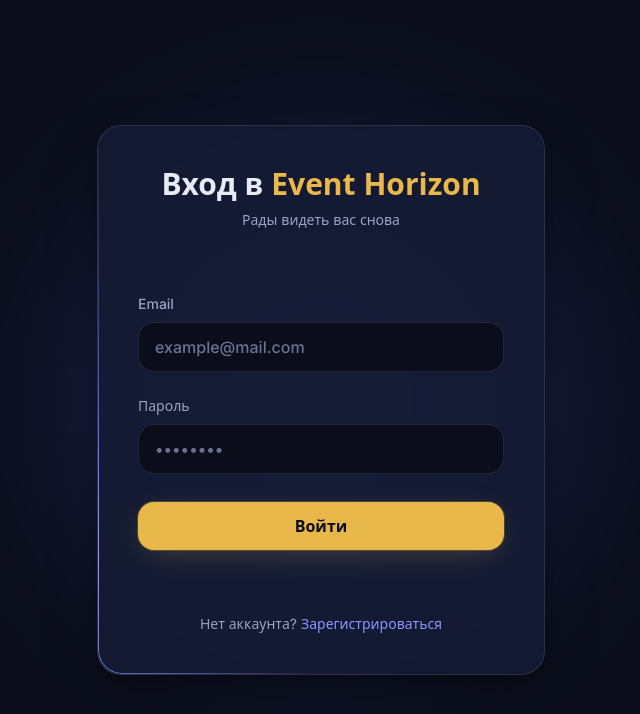
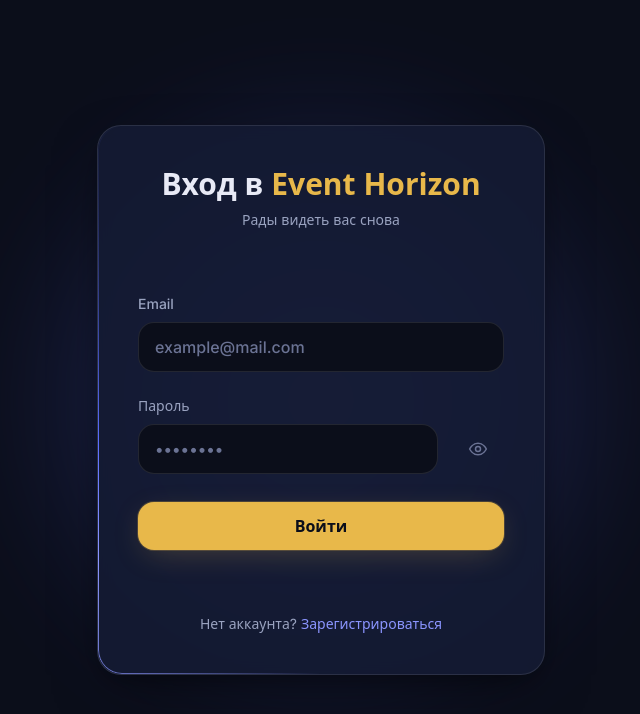
Before and after one commit to Eastwesser/event-horizon, a React (Vite) app in the folder frontend/: page /login in a window 1280 px wide. Shown: the top 714 px of the page, without its empty margins (319-959 px from the left). Built offline with nearby package versions, Linux system fonts and the light colour scheme; a web font is replaced by a local one.

Commit message:
frontend(ux): added eye icon for auth screen to see password

```diff
--- a/frontend/src/components/Auth/Login.tsx
+++ b/frontend/src/components/Auth/Login.tsx
@@ -3,14 +3,21 @@ import { useNavigate, Link } from 'react-router-dom';
 import { login } from '../../services/api';
 import { setTokens } from '../../lib/auth';
 import { Button } from '../ui/Button';
+import { useLocation } from 'react-router-dom';
+import { PasswordInput } from '../ui/PasswordInput';
 
 const inputClass =
   'rounded-md border border-white/10 bg-void px-4 py-3 text-base text-text-primary placeholder:text-text-muted focus:border-photon-cyan/60 focus-visible:outline-none';
 
 export function Login() {
   const navigate = useNavigate();
-  const [email, setEmail] = useState('');
+  const location = useLocation();
+  const prefilledEmail = (location.state as { email?: string } | null)?.email ?? '';
+  // const [email, setEmail] = useState('');
+  const [email, setEmail] = useState(prefilledEmail);
   const [password, setPassword] = useState('');
+  // Пароль автозаполнять не надо (это дыра в безопасности и UX-антипаттерн) — тикет говорит «email/пароля», но реально после регистрации пароль в открытом виде нигде не лежит.
+  // безопасный вариант — только email + фокус на поле пароля.
   const [error, setError] = useState('');
   const [loading, setLoading] = useState(false);
 
@@ -81,8 +88,8 @@ export function Login() {
           </label>
           <label className="flex flex-col gap-2 text-left text-sm font-medium text-text-secondary">
             Пароль
-            <input
-              type="password"
+            <PasswordInput
+              // type="password"
               value={password}
               onChange={(e) => setPassword(e.target.value)}
               placeholder="••••••••"
--- a/frontend/src/components/Auth/Register.tsx
+++ b/frontend/src/components/Auth/Register.tsx
@@ -2,6 +2,7 @@ import { useState } from 'react';
 import { useNavigate, Link } from 'react-router-dom';
 import { register } from '../../services/api';
 import { Button } from '../ui/Button';
+import { PasswordInput } from '../ui/PasswordInput';
 
 const inputClass =
   'rounded-md border border-white/10 bg-void px-4 py-3 text-base text-text-primary placeholder:text-text-muted focus:border-photon-cyan/60 focus-visible:outline-none';
@@ -27,7 +28,8 @@ export function Register() {
         const uid = data.user_id || data.userId;
         if (uid) localStorage.setItem('userId', uid);
         setSuccess('Регистрация прошла успешно! Перенаправляем на вход...');
-        setTimeout(() => navigate('/login'), 1500);
+        // setTimeout(() => navigate('/login'), 1500);
+        setTimeout(() => navigate('/login', { state: { email } }), 1500); // e-mail autofill, auth UX help
       } else {
         const msg = data.message || data.error;
         if (msg?.includes('already exists')) {
@@ -74,8 +76,8 @@ export function Register() {
           </label>
           <label className="flex flex-col gap-2 text-left text-sm font-medium text-text-secondary">
             Пароль (мин. 8 символов)
-            <input
-              type="password"
+            <PasswordInput
+              // type="password"
               value={password}
               onChange={(e) => setPassword(e.target.value)}
               placeholder="••••••••"
--- /dev/null
+++ b/frontend/src/components/ui/PasswordInput.tsx
@@ -0,0 +1,48 @@
+import { useState } from 'react';
+import { cn } from '../../lib/cn';
+
+interface PasswordInputProps extends Omit<React.InputHTMLAttributes<HTMLInputElement>, 'type'> {
+  className?: string;
+}
+
+export function PasswordInput({ className, ...rest }: PasswordInputProps) {
+  const [visible, setVisible] = useState(false);
+
+  return (
+    <div className="relative">
+      <input
+        {...rest}
+        type={visible ? 'text' : 'password'}
+        className={cn(className, 'pr-12')}
+      />
+      <button
+        type="button"
+        onClick={() => setVisible((v) => !v)}
+        aria-label={visible ? 'Скрыть пароль' : 'Показать пароль'}
+        aria-pressed={visible}
+        className="absolute right-2 top-1/2 -translate-y-1/2 rounded-sm p-2 text-text-muted hover:text-text-primary focus-visible:outline-none focus-visible:ring-2 focus-visible:ring-photon-cyan/60"
+        tabIndex={0}
+      >
+        {visible ? <EyeOffIcon /> : <EyeIcon />}
+      </button>
+    </div>
+  );
+}
+
+function EyeIcon() {
+  return (
+    <svg width="20" height="20" viewBox="0 0 24 24" fill="none" stroke="currentColor" strokeWidth="1.8" aria-hidden="true">
+      <path d="M2 12s3.5-7 10-7 10 7 10 7-3.5 7-10 7S2 12 2 12Z" />
+      <circle cx="12" cy="12" r="3" />
+    </svg>
+  );
+}
+function EyeOffIcon() {
+  return (
+    <svg width="20" height="20" viewBox="0 0 24 24" fill="none" stroke="currentColor" strokeWidth="1.8" aria-hidden="true">
+      <path d="M3 3l18 18" />
+      <path d="M10.6 10.6a3 3 0 0 0 4.2 4.2" />
+      <path d="M9.9 5.2A10.4 10.4 0 0 1 12 5c6.5 0 10 7 10 7a17.7 17.7 0 0 1-3.1 4.1M6.1 6.1A17.6 17.6 0 0 0 2 12s3.5 7 10 7a10.4 10.4 0 0 0 5.9-1.9" />
+    </svg>
+  );
+}
```
